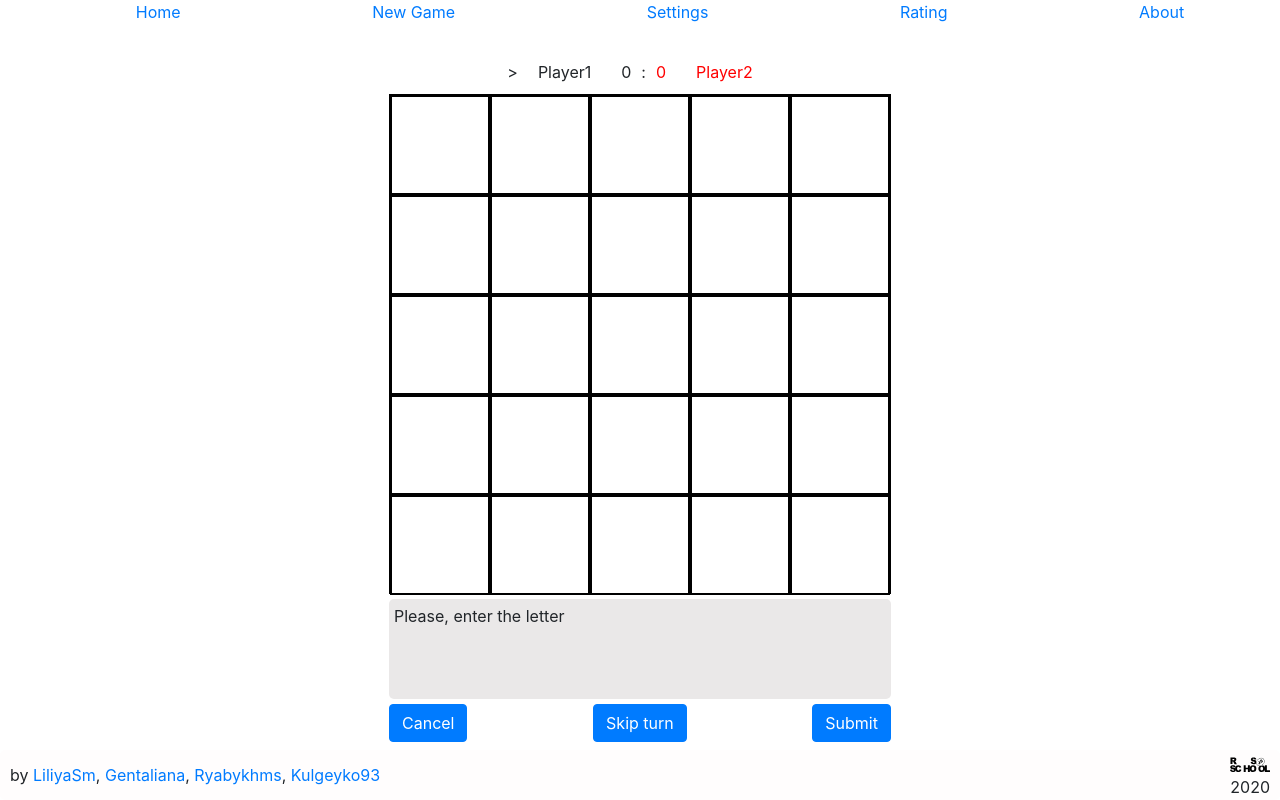
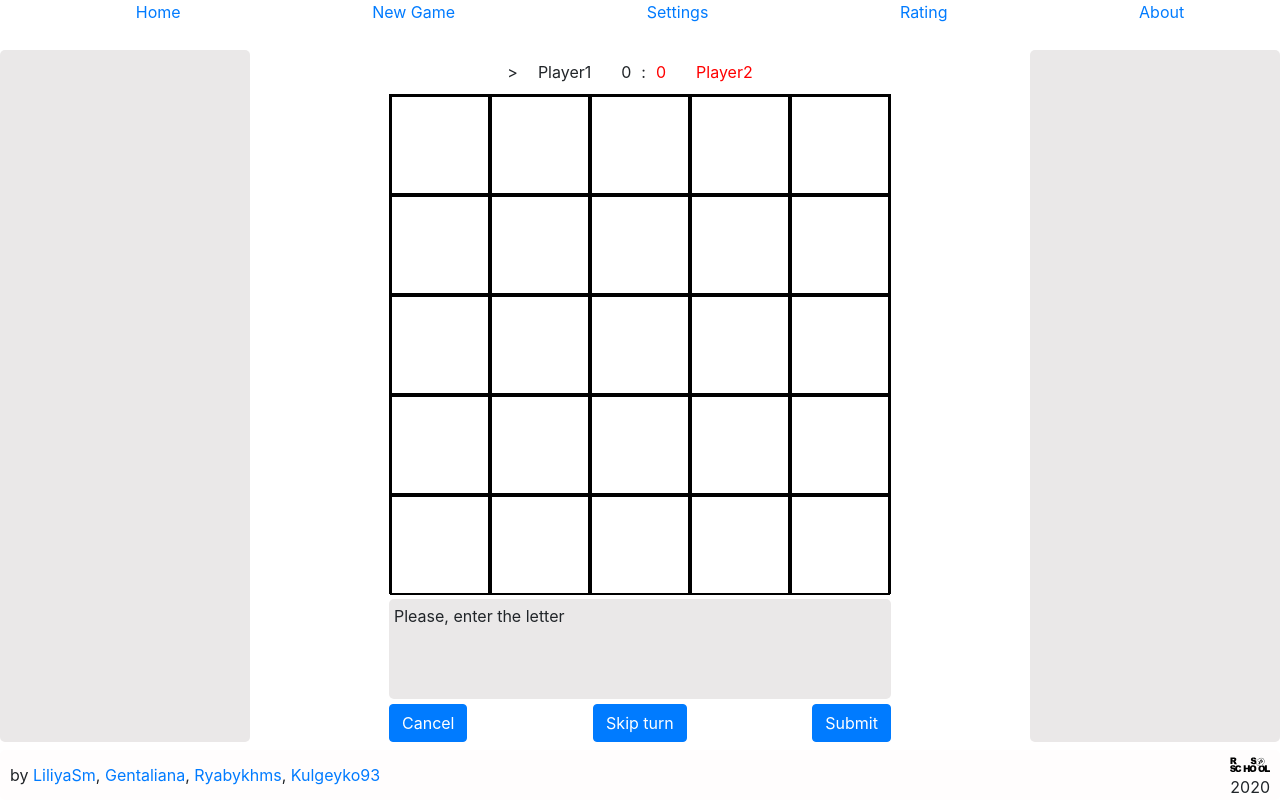
Before and after one commit to gentaliana/rsclone, a React app: page /game in a window 1280 px wide. Built offline with nearby package versions, Linux system fonts and the light colour scheme.

Commit message:
RC-86 feat(all): add score and words list

```diff
--- a/src/components/player/player-words.tsx
+++ b/src/components/player/player-words.tsx
@@ -1,11 +1,29 @@
 import React from 'react';
 import './player.scss';
+import { IAppState } from '@types';
+import { useSelector } from 'react-redux';
 
-export const PlayerWords = (): JSX.Element => {
-  const isCurrent = true;
-  // isEnemy
-  // isCurrent
-  // points
-  // points
-  return <div>Player {isCurrent}</div>;
+type PlayerWordsProps = {
+  isEnemy?: boolean;
 };
+
+export const PlayerWords = ({ isEnemy = false }: PlayerWordsProps): JSX.Element => {
+  const player1 = useSelector((state: IAppState) => state.game.player1);
+  const player2 = useSelector((state: IAppState) => state.game.player2);
+
+  const displayedWords = isEnemy ? player2.words : player1.words;
+
+  return (
+    <div className="player-words">
+      <ul>
+        {displayedWords.map((word) => (
+          <li key={word}>{word}</li>
+        ))}
+      </ul>
+    </div>
+  );
+};
+
+PlayerWords.defaultProps = {
+  isEnemy: false,
+};
--- a/src/components/player/player.scss
+++ b/src/components/player/player.scss
@@ -23,3 +23,10 @@
     order: -1;
   }
 }
+
+.player-words {
+  width: 100%;
+  background-color: #eae8e8;
+  border-radius: 5px;
+  padding: 5px;
+}
--- a/src/constants/fields.ts
+++ b/src/constants/fields.ts
@@ -8,5 +8,6 @@ export enum FieldSizes {
   NINE = 9,
 }
 
+export const sizes = [3, 4, 5, 6, 7, 8, 9];
 export const DEFAULT_FIELD_SIZE = FieldSizes.FIVE;
 export const DEFAULT_FIELD_SIDE_SIZE = 500;
--- a/src/pages/game/game.scss
+++ b/src/pages/game/game.scss
@@ -6,5 +6,5 @@
 .main-game {
   display: grid;
   grid-area: main;
-  grid-template-columns: 150px 1fr 150px;
+  grid-template-columns: 250px 1fr 250px;
 }
--- a/src/pages/game/game.tsx
+++ b/src/pages/game/game.tsx
@@ -1,13 +1,14 @@
 import React, { useState, useEffect } from 'react';
 import './game.scss';
-import { Keyboard, Field, WordField, Scores } from '@components';
+import { Keyboard, Field, WordField, Scores, PlayerWords } from '@components';
 import Button from 'react-bootstrap/Button';
 import { getLangLetters } from '@constants';
-import { useSelector } from 'react-redux';
-import { IAppState } from '@types';
+import { useSelector, useDispatch } from 'react-redux';
 import { useKeyPress, useSymbolKeyPress } from '@hooks';
 import { useTranslation } from 'react-i18next';
 import { initCells } from '@utils';
+import { IAppState, IGameState } from '@types';
+import { setGame } from '@store';
 
 export const Game = (): JSX.Element => {
   const [enteredLetter, setEnteredLetter] = useState('');
@@ -23,6 +24,11 @@ export const Game = (): JSX.Element => {
   const firstWord = useSelector((state: IAppState) => state.game.firstWord);
   const [cells, setCells] = useState(initCells(fieldSize, firstWord));
   const [infoMessage, setInfoMessage] = useState('Please, enter the letter');
+
+  const dispatch = useDispatch();
+  const game = useSelector((state: IAppState) => state.game);
+  const setGameSettings = (settings: IGameState) => dispatch(setGame(settings));
+  const isPlayer1Turn = useSelector((state: IAppState) => state.game.isPlayer1Turn);
 
   const escPress = useKeyPress('Escape');
   const downPress = useKeyPress('ArrowDown');
@@ -65,15 +71,39 @@ export const Game = (): JSX.Element => {
       setInfoMessage('Word is too short!');
       return;
     }
-    // TODO currWord проверка в словаре
+
     if (selectedCell !== null) {
       if (!idsOfChosenLetters.includes(selectedCell)) {
         resetState();
         setInfoMessage('Word must contain selected cell!');
         return;
       }
-      setInfoMessage(`Accepted: ${currWord}`);
     }
+
+    if (game.player1.words.includes(currWord) || game.player2.words.includes(currWord)) {
+      resetState();
+      setInfoMessage('This word was already used in game!');
+      return;
+    }
+    // TODO currWord проверка в словаре
+    setInfoMessage(`Accepted: ${currWord}`);
+
+    const numberOfPoints = currWord.length;
+
+    if (isPlayer1Turn) {
+      setGameSettings({
+        ...game,
+        isPlayer1Turn: !game.isPlayer1Turn,
+        player1: { points: game.player1.points + numberOfPoints, words: [...game.player1.words, currWord] },
+      });
+    } else {
+      setGameSettings({
+        ...game,
+        isPlayer1Turn: !game.isPlayer1Turn,
+        player2: { points: game.player2.points + numberOfPoints, words: [...game.player2.words, currWord] },
+      });
+    }
+
     // Важно! не очищаем выбранную букву, т.к. она была принята
     resetState(true);
   };
@@ -157,7 +187,7 @@ export const Game = (): JSX.Element => {
 
   return (
     <div className="main-game">
-      <div />
+      <PlayerWords />
       <div className="field-area">
         <Keyboard
           setCurrentLetter={handleCurrentLetter}
@@ -188,7 +218,7 @@ export const Game = (): JSX.Element => {
           </div>
         </div>
       </div>
-      <div />
+      <PlayerWords isEnemy />
     </div>
   );
 };
--- a/src/pages/set-game/set-game.tsx
+++ b/src/pages/set-game/set-game.tsx
@@ -5,7 +5,7 @@ import Form from 'react-bootstrap/esm/Form';
 import { useSelector, useDispatch } from 'react-redux';
 import { IAppState, IGameState } from '@types';
 import { Redirect } from 'react-router-dom';
-import { routes } from '@constants';
+import { routes, sizes } from '@constants';
 import { setGame } from '@store';
 import { RadioGroup } from '@components';
 import './set-game.scss';
@@ -17,8 +17,6 @@ export const SetGame = (): JSX.Element => {
 
   const dispatch = useDispatch();
   const setGameSettings = (settings: IGameState) => dispatch(setGame(settings));
-
-  const sizes = [3, 4, 5, 6, 7, 8, 9];
 
   const handleSubmit = (event: React.SyntheticEvent) => {
     event.preventDefault();
@@ -34,6 +32,9 @@ export const SetGame = (): JSX.Element => {
       isBot: secondPlayer === 'bot',
       fieldSize,
       firstWord,
+      isPlayer1Turn: true,
+      player1: { points: 0, words: [] },
+      player2: { points: 0, words: [] },
     });
 
     setFormSubmit(true);
```
